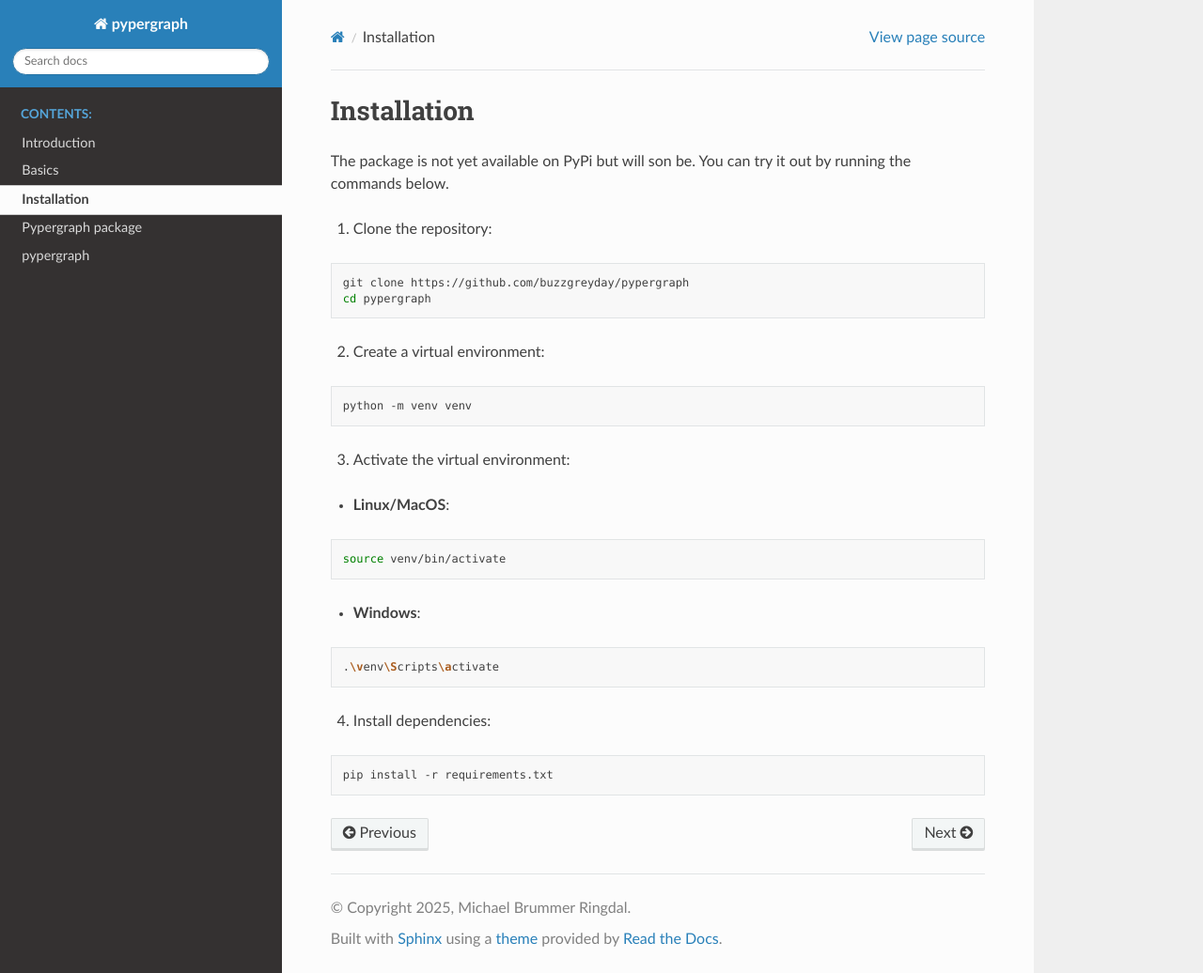
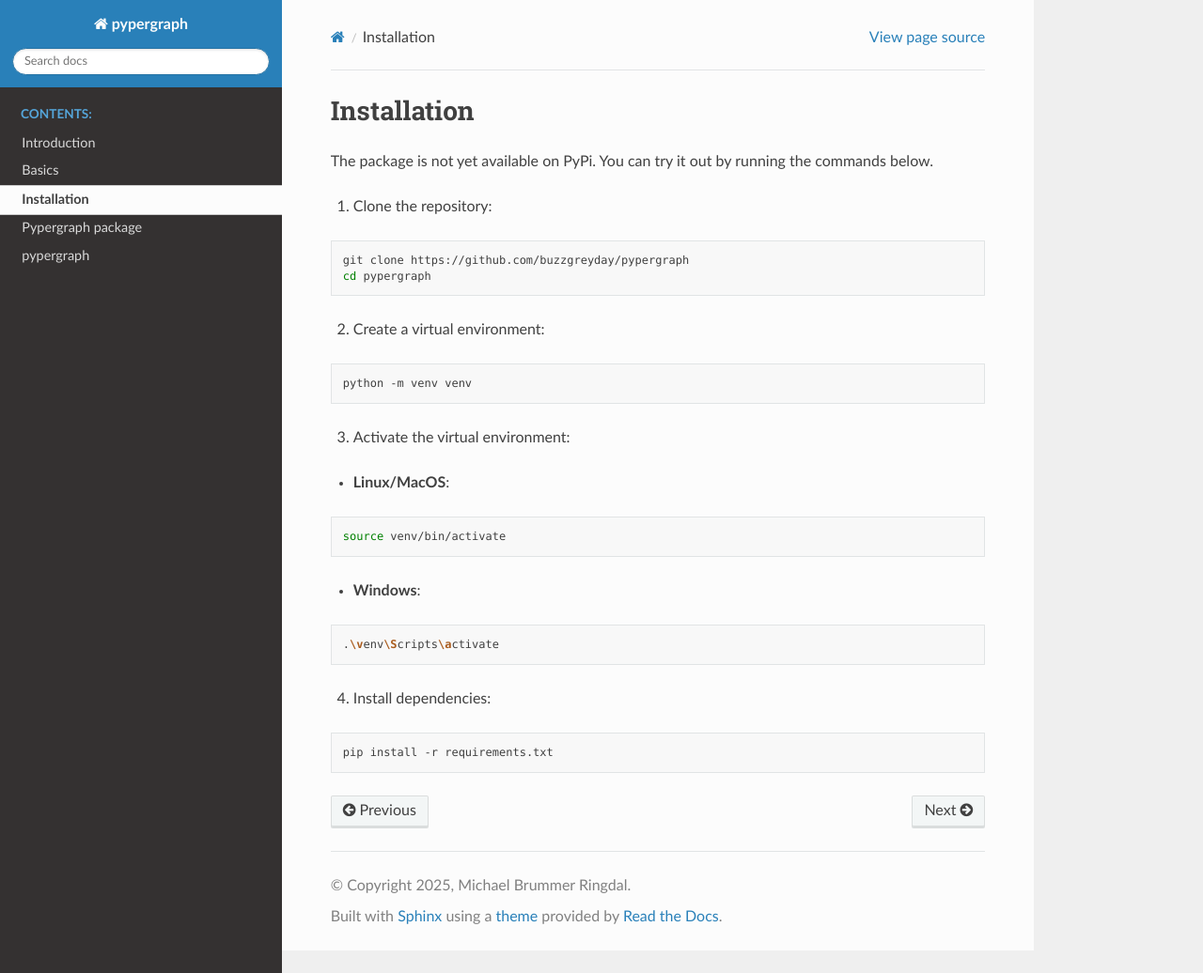
Before and after one commit to buzzgreyday/pypergraph, a Sphinx documentation site: the page built from docs/source/installation.rst, in a window 1280 px wide and 1036 px high. Shown: the whole window at 94% size. Built offline with Sphinx 7.4.7 and the Read the Docs theme 3.1.0, drawn with Linux system fonts in a browser that asks for light colours.

Commit message:
Update docs

```diff
--- a/docs/source/installation.rst
+++ b/docs/source/installation.rst
@@ -1,7 +1,7 @@
 Installation
 ============
 
-The package is not yet available on PyPi but will son be. You can try it out by running the commands below.
+The package is not yet available on PyPi. You can try it out by running the commands below.
 
 1. Clone the repository:
 
```
Also changed, not shown: 5 other files.
